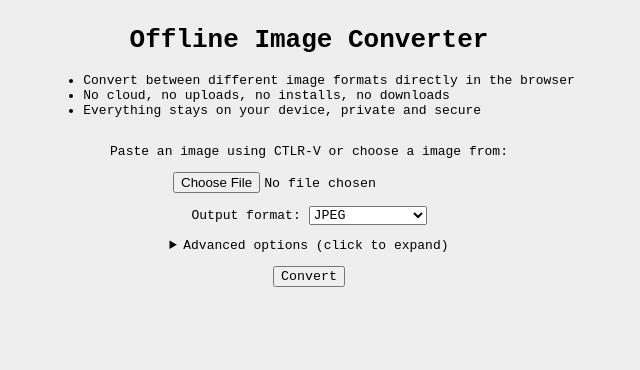
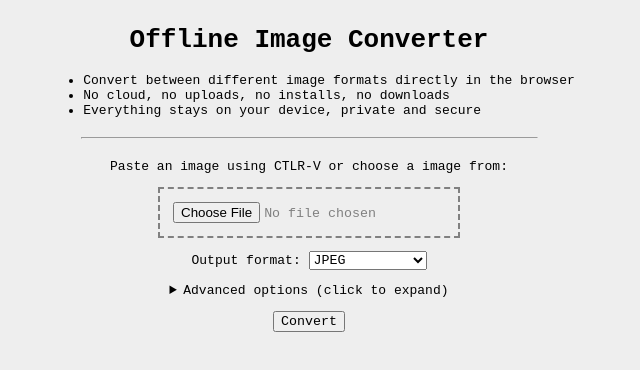
Before and after one commit to HHMagnus/ImageConvert, a plain HTML site: page index.html in a window 1280 px wide. Shown: the whole page, without its empty margins (331-971 px from the left). Drawn offline with Linux system fonts and the light colour scheme.

Commit message:
styled section

```diff
--- a/index.html
+++ b/index.html
@@ -33,6 +33,17 @@
       border: 1px solid var(--main-draw-color);
       border-radius: 3px;
       padding: 6px;
+    }
+
+    #inputSection {
+      border: 2px dashed var(--main-border-color);
+      color: var(--main-border-color);
+      padding: 1em;
+    }
+
+    #inputSection:hover {
+      border: 2px dashed var(--main-draw-color);
+      color: var(--main-draw-color);
     }
 
     @keyframes shake {
@@ -113,13 +124,17 @@
       <li>Everything stays on your device, private and secure</li>
     </ul>
 
+    <hr style="width: 35em;">
+
     <p>Paste an image using CTLR-V or choose a image from:</p>
 
-    <input type="file" id="fileInput" onchange="fileInputChanged(event)" accept="image/bmp,image/x-bmp,image/vnd-ms.dds,image/x-direct-draw-surface,image/x-exr,image/ff,image/gif,image/vnd.radiance,image/x-icon,image/jpeg,image/png,image/x-portable-bitmap,image/x-portable-graymap,image/x-portable-pixmap,image/x-portable-anymap,image/qoi,image/x-tga,image/x-targa,image/tiff,image/tiff-fx,image/webp" />
+    <div id="inputSection">
+      <input type="file" id="fileInput" onchange="fileInputChanged(event)" accept="image/bmp,image/x-bmp,image/vnd-ms.dds,image/x-direct-draw-surface,image/x-exr,image/ff,image/gif,image/vnd.radiance,image/x-icon,image/jpeg,image/png,image/x-portable-bitmap,image/x-portable-graymap,image/x-portable-pixmap,image/x-portable-anymap,image/qoi,image/x-tga,image/x-targa,image/tiff,image/tiff-fx,image/webp" />
 
-    <div id="filePasteSection" style="display: none;">
-      <p>Pasted file</p>
-      <button onclick="resetPaste()">Reset</button>
+      <div id="filePasteSection" style="display: none;">
+        <p>Pasted file</p>
+        <button onclick="resetPaste()">Reset</button>
+      </div>
     </div>
 
     <div id="outputSection">
```
Also changed, not shown: FEATURES.md (+1 -1 lines).
